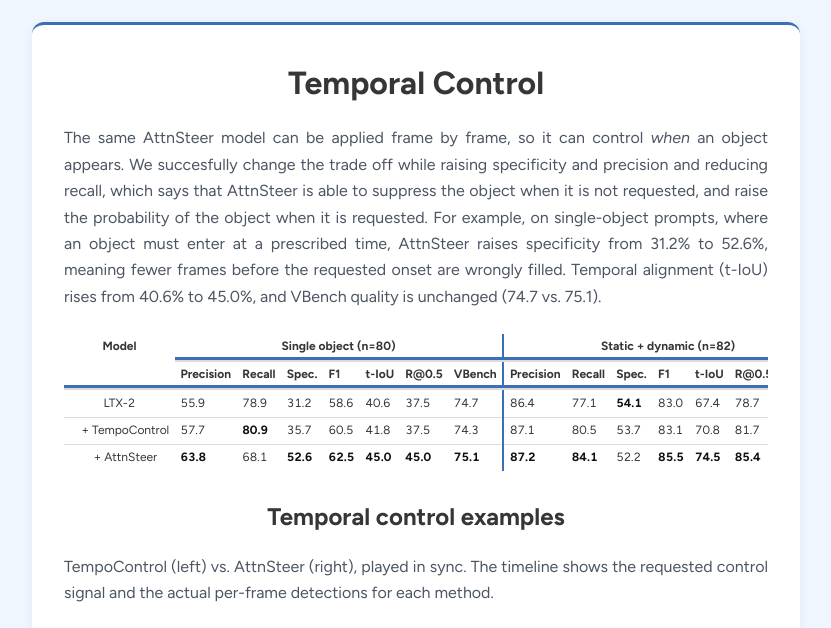
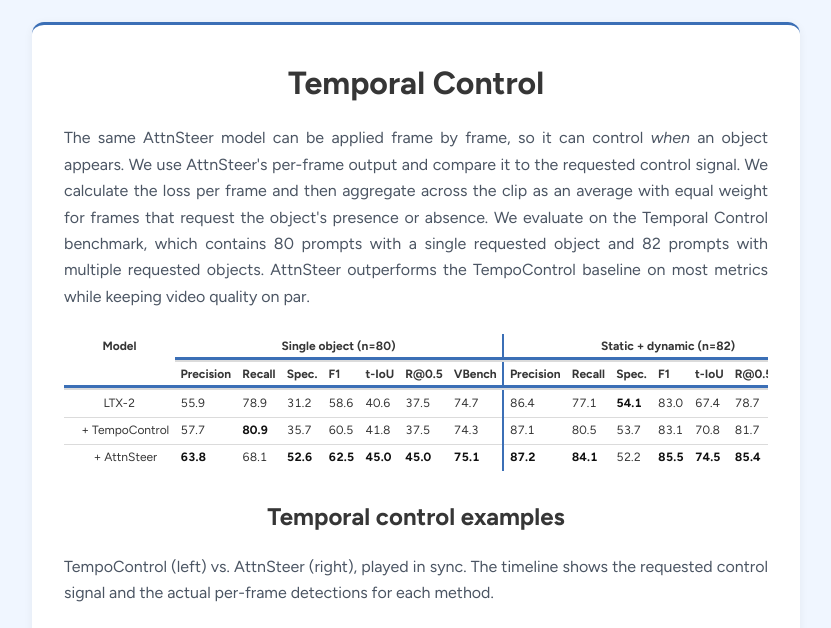
Before and after one commit to benf22/will-it-render, a plain HTML site: page index.html in a window 1280 px wide. Shown: the part 8440-9068 px from the top of the page, without its empty margins (224-1055 px from the left). Drawn offline with nearby package versions, Linux system fonts and the light colour scheme; some icons are missing.

Commit message:
fix: proofread temporal_text in content.yaml
Fixes typos (aggregate, weight, presence/absence), grammar (subject-verb
agreement, article usage), and awkward phrasing.

Co-Authored-By: Claude Sonnet 4.6 <noreply@anthropic.com>

```diff
--- a/index.html
+++ b/index.html
@@ -671,12 +671,12 @@ generated from the same prompt and seed.</p>
     <h2 class="title is-3 has-text-centered">Temporal Control</h2>
     <div class="content has-text-justified">
       <p>The same AttnSteer model can be applied frame by frame, so it can control <em>when</em> an object appears.
-We succesfully change the trade off while raising specificity and precision and reducing recall,
-which says that AttnSteer is able to suppress the object when it is not requested, and raise the
-probability of the object when it is requested. For example, on
-single-object prompts, where an object must enter at a prescribed time, AttnSteer raises specificity
-from 31.2% to 52.6%, meaning fewer frames before the requested onset are wrongly filled. Temporal
-alignment (t-IoU) rises from 40.6% to 45.0%, and VBench quality is unchanged (74.7 vs. 75.1).</p>
+We use AttnSteer's per-frame output and compare it to the requested control signal. We calculate
+the loss per frame and then aggregate across the clip as an average with equal weight for frames
+that request the object's presence or absence.
+We evaluate on the Temporal Control benchmark, which contains 80 prompts with a single requested object
+and 82 prompts with multiple requested objects. AttnSteer outperforms the TempoControl baseline on
+most metrics while keeping video quality on par.</p>
     </div>
     <div class="table-container">
       <table class="table is-fullwidth is-narrow is-size-7 results-table">
```
Also changed, not shown: 1 other file.
